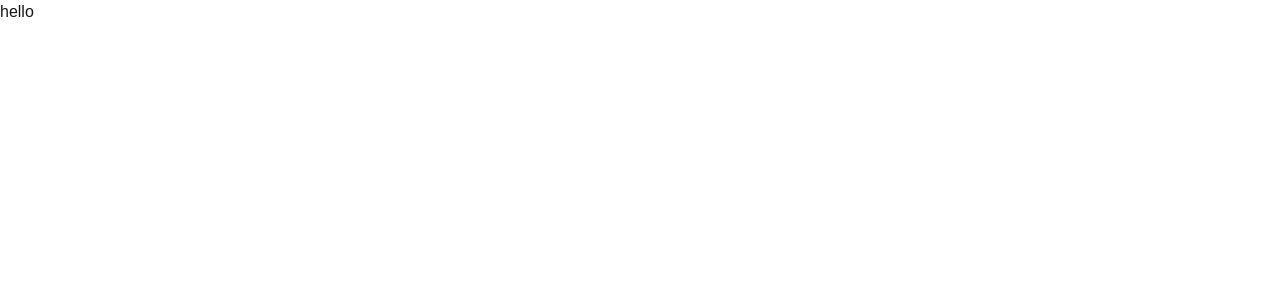
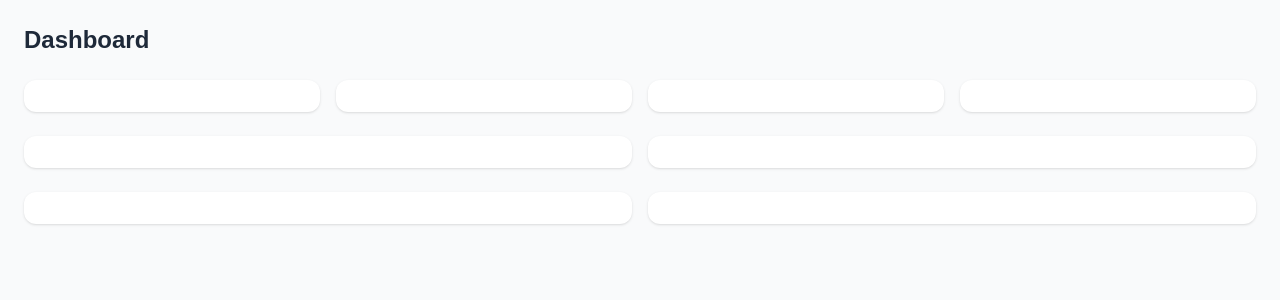
Before and after one commit to sohaibislam45/smart-agriculture-web-platform, a Next.js app: page /dashboard in a window 1280 px wide. Shown: the top 300 px of the page. Built offline with nearby package versions, Linux system fonts and the light colour scheme.

Commit message:
[ADDED] Dashboard layout

```diff
--- a/src/app/dashboard/page.jsx
+++ b/src/app/dashboard/page.jsx
@@ -2,9 +2,32 @@ import React from 'react';
 
 const page = () => {
     return (
-        <div>
-            hello
-        </div>
+        <div className="p-4 md:p-6 space-y-6 bg-gray-50 min-h-screen">
+      {/* Title */}
+      <h1 className="text-2xl font-semibold text-gray-800">
+        Dashboard
+      </h1>
+
+      {/* SUMMARY CARDS */}
+      <section className="grid grid-cols-1 sm:grid-cols-2 lg:grid-cols-4 gap-4">
+        <div  className="bg-white p-4 rounded-xl shadow-sm hover:shadow-md transition"  />
+        <div  className="bg-white p-4 rounded-xl shadow-sm hover:shadow-md transition"/>
+        <div className="bg-white p-4 rounded-xl shadow-sm hover:shadow-md transition"/>
+        <div  className="bg-white p-4 rounded-xl shadow-sm hover:shadow-md transition"  />
+      </section>
+
+      {/* MAIN GRID */}
+      <section className="grid grid-cols-1 lg:grid-cols-2 gap-4">
+        <div className="bg-white p-4 rounded-xl shadow-sm"/>
+        <div className="bg-white p-4 rounded-xl shadow-sm"/>
+      </section>
+
+      {/* SECONDARY GRID */}
+      <section className="grid grid-cols-1 lg:grid-cols-2 gap-4">
+        <div className="bg-white p-4 rounded-xl shadow-sm"/>
+        <div className="bg-white p-4 rounded-xl shadow-sm"/>
+      </section>
+    </div>
     );
 };
 
```
